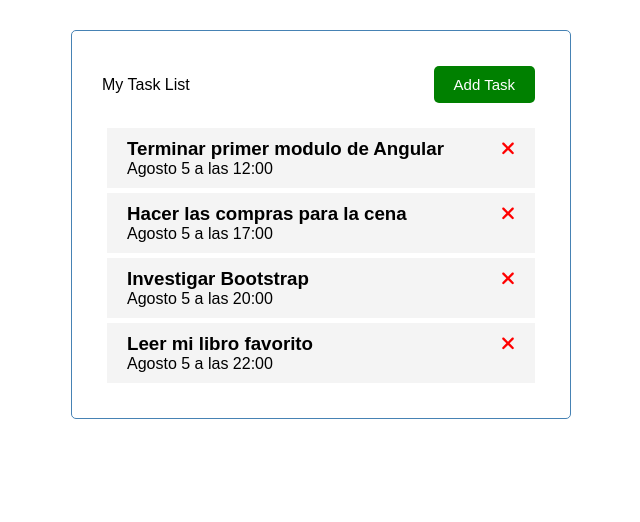
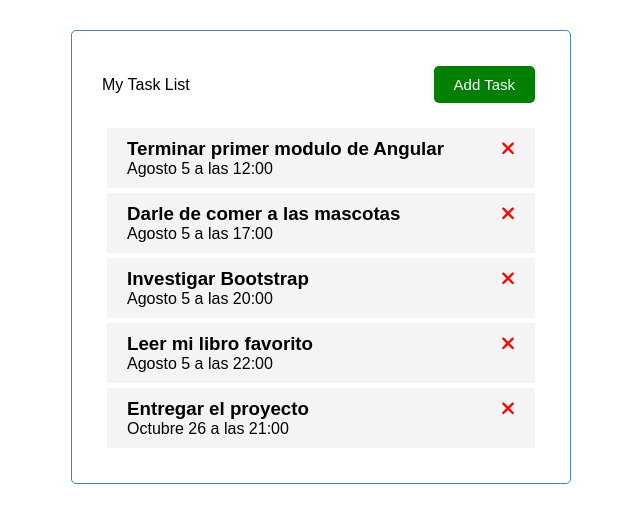
Before and after one commit to diego-vilca/Angular-Task-List, an Angular app: page / in a window 1280 px wide. Shown: the top 522 px of the page, without its empty margins (319-959 px from the left). Built offline with nearby package versions, Linux system fonts and the light colour scheme; data requests are answered from the project's data file.

Commit message:
servicio y servidor de tareas listo

```diff
--- /dev/null
+++ b/db.json
@@ -0,0 +1,35 @@
+{
+    "tasks": [
+        {
+            "id": 1,
+            "text": "Terminar primer modulo de Angular",
+            "day": "Agosto 5 a las 12:00",
+            "reminder": true
+        },
+        {
+            "id": 2,
+            "text": "Darle de comer a las mascotas",
+            "day": "Agosto 5 a las 17:00",
+            "reminder": true
+        },
+        {
+            "id": 3,
+            "text": "Investigar Bootstrap",
+            "day": "Agosto 5 a las 20:00",
+            "reminder": false
+        },
+        {
+            "id": 4,
+            "text": "Leer mi libro favorito",
+            "day": "Agosto 5 a las 22:00",
+            "reminder": false
+        },
+        {
+            "id": 5,
+            "text": "Entregar el proyecto",
+            "day": "Octubre 26 a las 21:00",
+            "reminder": true
+        }
+
+    ]
+}
--- a/package.json
+++ b/package.json
@@ -6,7 +6,8 @@
     "start": "ng serve",
     "build": "ng build",
     "watch": "ng build --watch --configuration development",
-    "test": "ng test"
+    "test": "ng test",
+    "server": "json-server --watch db.json --port 5000"
   },
   "private": true,
   "dependencies": {
@@ -23,6 +24,7 @@
     "@fortawesome/free-brands-svg-icons": "^6.2.1",
     "@fortawesome/free-regular-svg-icons": "^6.2.1",
     "@fortawesome/free-solid-svg-icons": "^6.2.1",
+    "json-server": "^0.17.1",
     "rxjs": "~7.5.0",
     "tslib": "^2.3.0",
     "zone.js": "~0.12.0"
--- a/src/app/app.module.ts
+++ b/src/app/app.module.ts
@@ -1,12 +1,13 @@
 import { NgModule } from '@angular/core';
 import { BrowserModule } from '@angular/platform-browser';
+import { FontAwesomeModule } from '@fortawesome/angular-fontawesome';
+import { HttpClientModule } from '@angular/common/http';
 
 import { AppComponent } from './app.component';
 import { HeaderComponent } from './components/header/header.component';
 import { ButtonComponent } from './components/button/button.component';
 import { TasksComponent } from './components/tasks/tasks.component';
 import { TasksItemComponent } from './components/tasks-item/tasks-item.component';
-import { FontAwesomeModule } from '@fortawesome/angular-fontawesome';
 
 @NgModule({
   declarations: [
@@ -18,7 +19,8 @@
   ],
   imports: [
     BrowserModule,
-    FontAwesomeModule
+    FontAwesomeModule,
+    HttpClientModule,
   ],
   providers: [],
   bootstrap: [AppComponent]
--- a/src/app/components/tasks/tasks.component.ts
+++ b/src/app/components/tasks/tasks.component.ts
@@ -1,12 +1,25 @@
-import { Component } from '@angular/core';
+import { Component, OnInit } from '@angular/core';
+import { TaskService } from '../../service/task.service';
 import { Task } from '../../Task';
-import { TASK } from 'src/app/mock-task';
 
 @Component({
   selector: 'app-tasks',
   templateUrl: './tasks.component.html',
   styleUrls: ['./tasks.component.css']
 })
-export class TasksComponent {
-  tasks: Task[] = TASK;
+
+export class TasksComponent implements OnInit {
+  tasks: Task[] = [];
+
+  constructor(private taskService: TaskService) {
+
+  }
+
+  ngOnInit(): void{
+    //like promises
+    this.taskService.getTasks().subscribe((tasks) =>
+      this.tasks = tasks
+    );
+  }
+
 }
--- /dev/null
+++ b/src/app/service/task.service.ts
@@ -0,0 +1,24 @@
+import { Injectable } from '@angular/core';
+import { HttpClient, HttpHandler} from '@angular/common/http';
+import { Observable, of } from 'rxjs';
+import { Task } from '../Task';
+import { TASK } from 'src/app/mock-task';
+
+@Injectable({
+  providedIn: 'root'
+})
+
+export class TaskService {
+  private apiUrl = 'http://localhost:5000/tasks';
+
+  constructor(
+    private http: HttpClient
+  ) { }
+
+  getTasks() : Observable<Task[]> {
+    // const tasks$ = of(TASK); //convierto el array TASK en observable
+    // return tasks$;
+    return this.http.get<Task[]>(this.apiUrl);
+
+  }
+}
```
Also changed, not shown: 2 other files (tests, documents, lock files or other folders).
